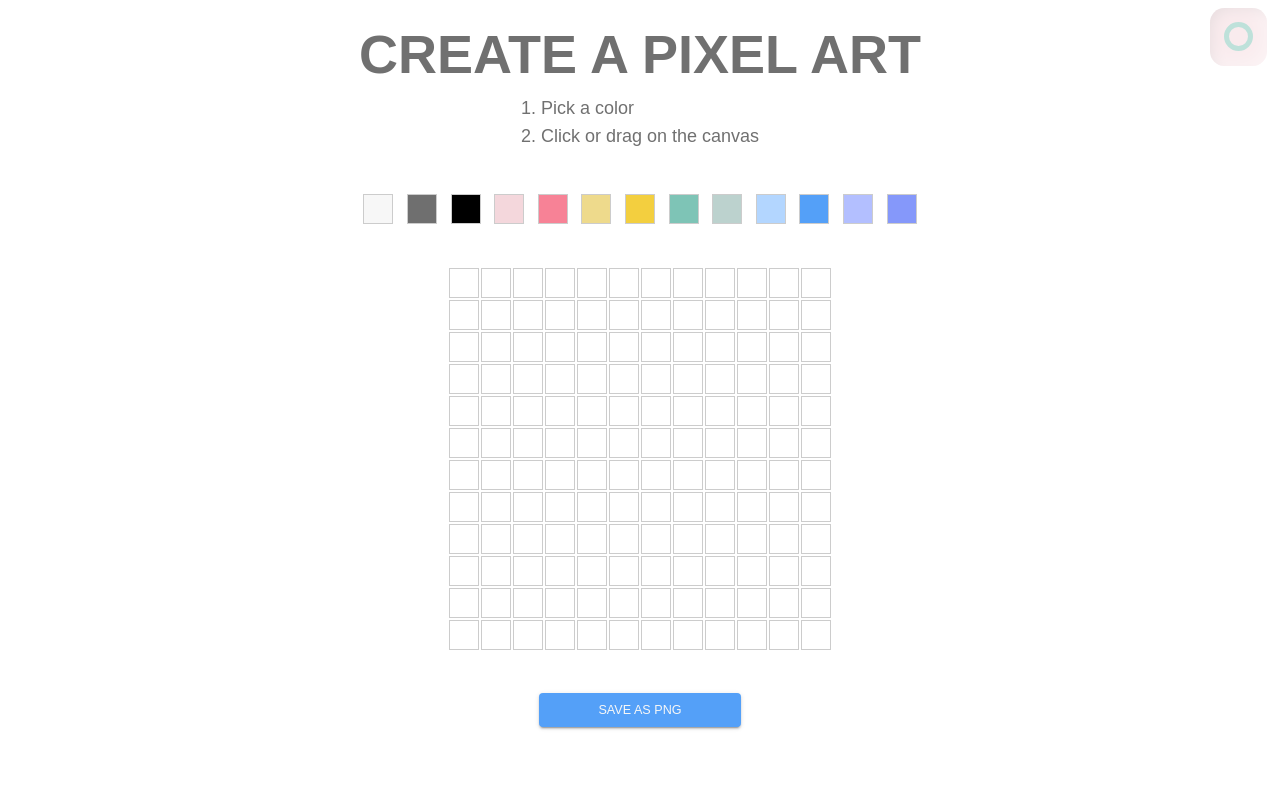
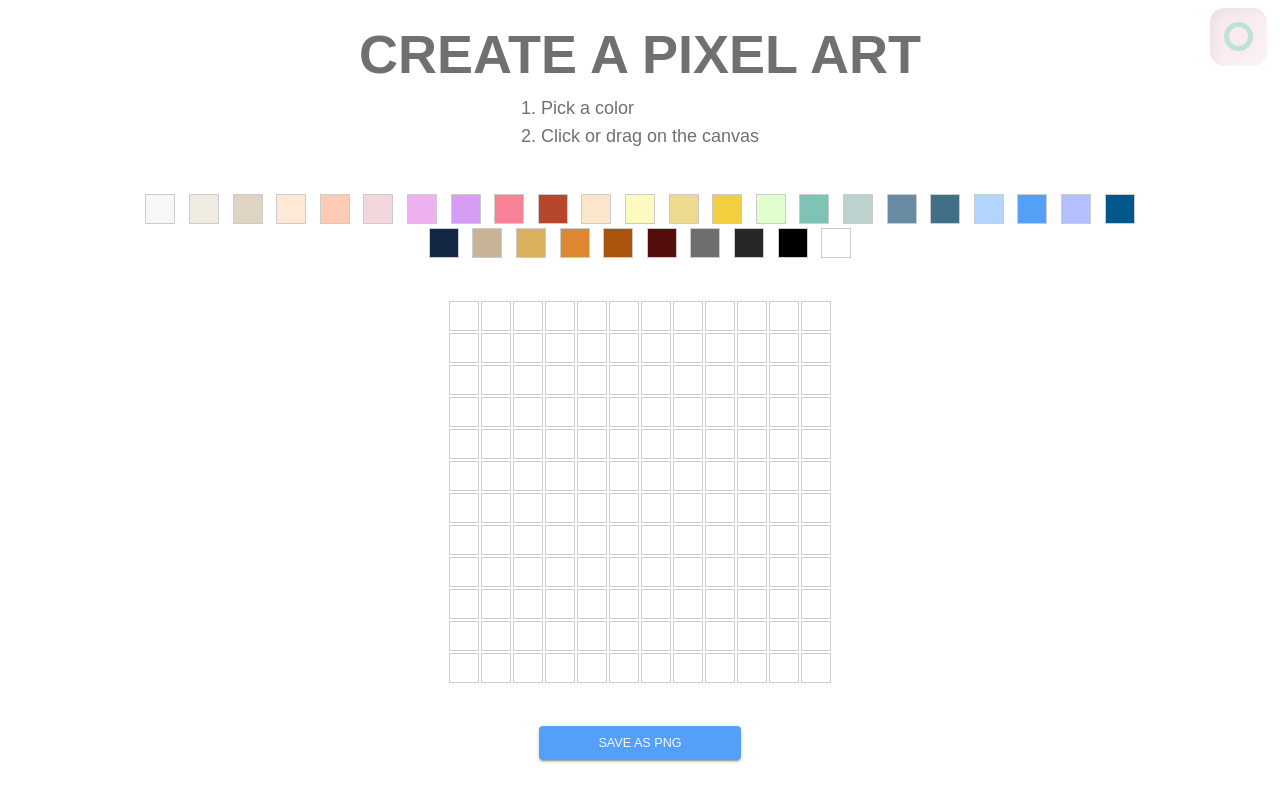
Before and after one commit to makiyo-ronkko/makiyo-app, a React (Create React App) app: page / in a window 1280 px wide. Both pictures are taken after a click on the button 1238 px from the left and 36 px from the top of the page. Built offline with nearby package versions, Linux system fonts and the light colour scheme.

Commit message:
develop: feat: add new colors

```diff
--- a/src/components/Version2/ColorPalette/ColorPalette.tsx
+++ b/src/components/Version2/ColorPalette/ColorPalette.tsx
@@ -9,18 +9,38 @@ interface ColorPaletteProp {
 
 const colors = [
 	{ id: 1, color: 'var(--color-default)' },
-	{ id: 2, color: 'var(--color-mud)' },
-	{ id: 3, color: '#000000' },
-	{ id: 4, color: 'var(--color-nude)' },
-	{ id: 5, color: 'var(--color-tomato)' },
-	{ id: 6, color: 'var(--color-sunflower)' },
-	{ id: 7, color: 'var(--color-sunflower-dark)' },
-	{ id: 8, color: 'var(--color-forest)' },
-	{ id: 9, color: 'var(--color-forest-dark)' },
-	{ id: 10, color: 'var(--color-primary)' },
-	{ id: 11, color: 'var(--color-primary-dark)' },
-	{ id: 12, color: 'var(--color-secondary)' },
-	{ id: 13, color: 'var(--color-secondary-dark)' },
+	{ id: 2, color: 'var(--color-ivory)' },
+	{ id: 3, color: 'var(--color-soil)' },
+	{ id: 4, color: 'var(--color-natural)' },
+	{ id: 5, color: 'var(--color-salmon)' },
+	{ id: 6, color: 'var(--color-nude)' },
+	{ id: 7, color: 'var(--color-fairy)' },
+	{ id: 8, color: 'var(--color-lavender)' },
+	{ id: 9, color: 'var(--color-tomato)' },
+	{ id: 10, color: 'var(--color-fire)' },
+	{ id: 11, color: 'var(--color-wheat)' },
+	{ id: 12, color: 'var(--color-custard)' },
+	{ id: 13, color: 'var(--color-sunflower)' },
+	{ id: 14, color: 'var(--color-sunflower-dark)' },
+	{ id: 15, color: 'var(--color-mint)' },
+	{ id: 16, color: 'var(--color-forest)' },
+	{ id: 17, color: 'var(--color-forest-dark)' },
+	{ id: 18, color: 'var(--color-turquoise)' },
+	{ id: 19, color: 'var(--color-olive)' },
+	{ id: 20, color: 'var(--color-primary)' },
+	{ id: 21, color: 'var(--color-primary-dark)' },
+	{ id: 22, color: 'var(--color-secondary)' },
+	{ id: 23, color: 'var(--color-cobalt)' },
+	{ id: 24, color: 'var(--color-navy)' },
+	{ id: 25, color: 'var(--color-autumn)' },
+	{ id: 26, color: 'var(--color-mustard)' },
+	{ id: 27, color: 'var(--color-persimmon)' },
+	{ id: 28, color: 'var(--color-squrrel)' },
+	{ id: 29, color: 'var(--color-chestnut)' },
+	{ id: 30, color: 'var(--color-mud)' },
+	{ id: 31, color: 'var(--color-night)' },
+	{ id: 32, color: '#000000' },
+	{ id: 33, color: '#ffffff' },
 ];
 
 export const ColorPalette = ({
```
